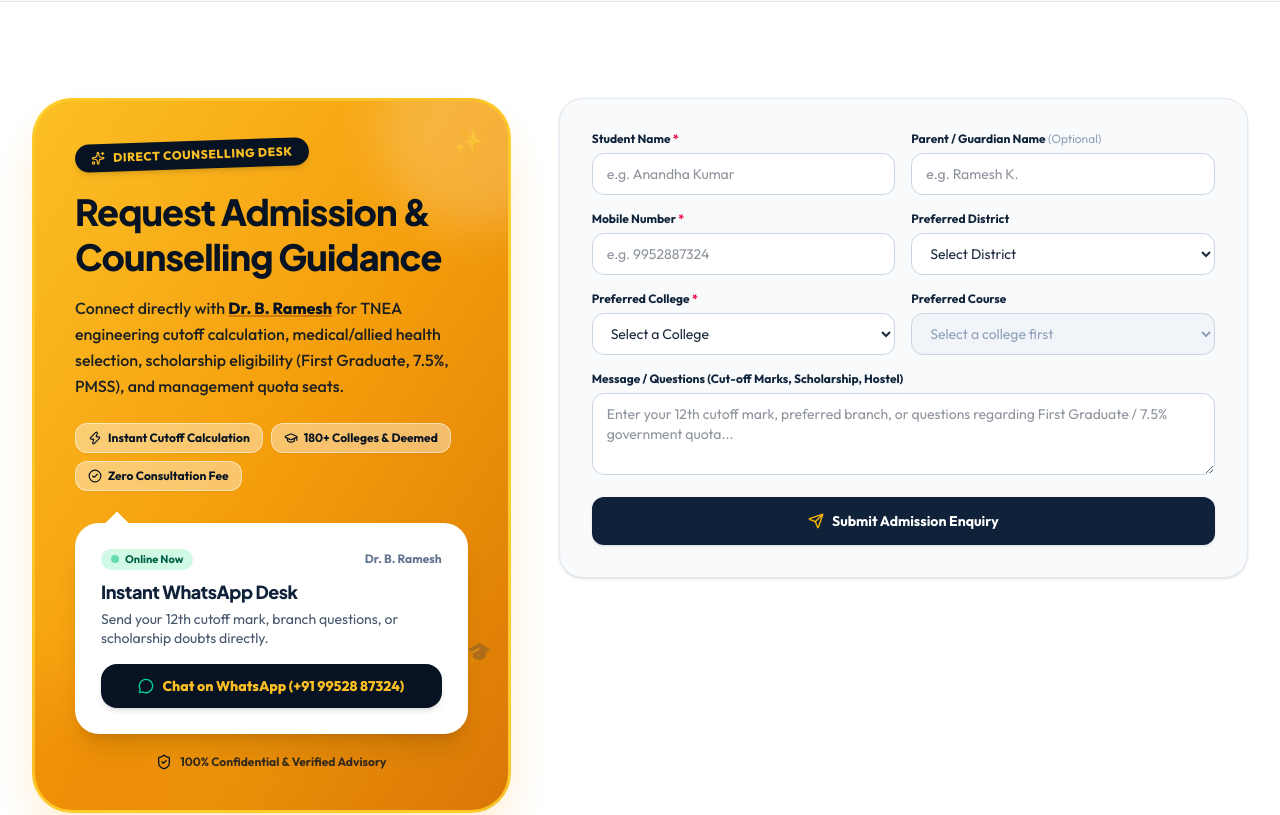
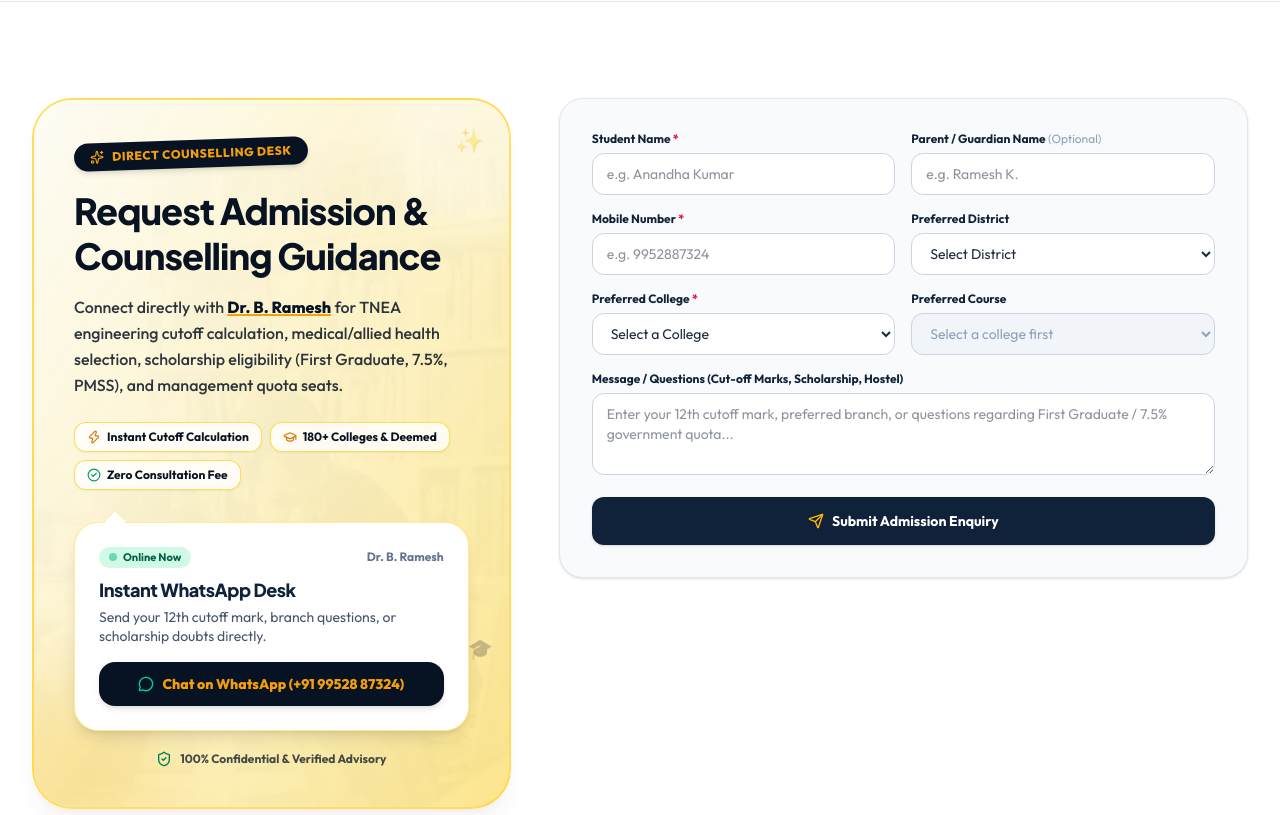
Before and after one commit to DevelUPsolutionz/college-apa, a React (Vite) app: page / in a window 1280 px wide. Shown: the part 5860-6675 px from the top of the page. Built offline with nearby package versions, Linux system fonts and the light colour scheme.

Commit message:
fix: soften enquiry yellow card to elegant light amber with student background image overlay

```diff
--- a/src/components/AdmissionEnquirySection.tsx
+++ b/src/components/AdmissionEnquirySection.tsx
@@ -124,27 +124,37 @@ export function AdmissionEnquirySection({
     >
       <div className="mx-auto max-w-7xl px-4 sm:px-6 lg:px-8">
         <div className="grid gap-10 lg:grid-cols-12 lg:gap-12">
-          {/* Left Context Column: Funky & Eye-Catching Golden-Yellow Card (Matching Logo APA Yellow) */}
-          <div className="relative overflow-hidden rounded-[2.5rem] bg-gradient-to-br from-[#FBBF24] via-[#F59E0B] to-[#D97706] p-7 sm:p-9 lg:p-10 text-[#071322] shadow-2xl shadow-amber-500/25 border-3 border-amber-300/80 flex flex-col justify-between lg:col-span-5">
+          {/* Left Context Column: Elegant Light Golden-Yellow Card with Campus Image Background */}
+          <div className="relative overflow-hidden rounded-[2.5rem] bg-gradient-to-br from-[#FFFDF5] via-[#FEF3C7] to-[#FDE68A] p-7 sm:p-9 lg:p-10 text-[#071322] shadow-xl shadow-amber-900/5 border-2 border-amber-300/70 flex flex-col justify-between lg:col-span-5">
+            {/* Background Image with Soft Light-Golden Overlay */}
+            <div className="absolute inset-0 z-0">
+              <img
+                src="/hero-students.jpg"
+                alt="Students admission guidance background"
+                className="h-full w-full object-cover object-center opacity-20 filter grayscale mix-blend-multiply"
+              />
+              <div className="absolute inset-0 bg-gradient-to-br from-[#FFFDF5]/92 via-[#FEF3C7]/85 to-[#FDE68A]/80" />
+            </div>
+
             {/* Playful background doodles & organic shapes */}
             <div
-              className="pointer-events-none absolute -top-16 -right-16 h-48 w-48 rounded-full bg-white/20 blur-xl"
+              className="pointer-events-none absolute -top-16 -right-16 h-48 w-48 rounded-full bg-white/40 blur-xl"
               aria-hidden="true"
             />
             <div
-              className="pointer-events-none absolute -bottom-16 -left-16 h-48 w-48 rounded-full bg-amber-600/30 blur-2xl"
+              className="pointer-events-none absolute -bottom-16 -left-16 h-48 w-48 rounded-full bg-amber-400/20 blur-2xl"
               aria-hidden="true"
             />
 
             {/* Playful floating sparkles */}
             <div
-              className="pointer-events-none absolute top-6 right-6 opacity-40 select-none text-2xl"
+              className="pointer-events-none absolute top-6 right-6 opacity-40 select-none text-2xl z-10"
               aria-hidden="true"
             >
               ✨
             </div>
             <div
-              className="pointer-events-none absolute bottom-36 right-4 opacity-30 select-none text-xl"
+              className="pointer-events-none absolute bottom-36 right-4 opacity-30 select-none text-xl z-10"
               aria-hidden="true"
             >
               🎓
@@ -152,8 +162,8 @@ export function AdmissionEnquirySection({
 
             <div className="relative z-10">
               {/* Tilted Sticker Pill Badge */}
-              <div className="inline-flex -rotate-2 transform items-center gap-2 rounded-full bg-[#071322] px-4 py-1.5 text-xs font-black tracking-wider text-[#FBBF24] shadow-md transition-transform hover:rotate-0">
-                <Sparkles className="h-3.5 w-3.5 text-[#FBBF24]" />
+              <div className="inline-flex -rotate-2 transform items-center gap-2 rounded-full bg-[#071322] px-4 py-1.5 text-xs font-black tracking-wider text-[#F59E0B] shadow-md transition-transform hover:rotate-0">
+                <Sparkles className="h-3.5 w-3.5 text-[#F59E0B]" />
                 <span>DIRECT COUNSELLING DESK</span>
               </div>
 
@@ -163,36 +173,36 @@ export function AdmissionEnquirySection({
               </h2>
 
               {/* Subtitle / Paragraph */}
-              <p className="mt-4 text-base font-medium leading-relaxed text-[#071322]/90">
-                Connect directly with <strong className="font-black text-[#071322] underline decoration-amber-800/40 decoration-2">Dr. B. Ramesh</strong> for TNEA engineering cutoff calculation, medical/allied health selection, scholarship eligibility (First Graduate, 7.5%, PMSS), and management quota seats.
+              <p className="mt-4 text-base font-medium leading-relaxed text-[#071322]/85">
+                Connect directly with <strong className="font-black text-[#071322] underline decoration-[#F59E0B] decoration-2">Dr. B. Ramesh</strong> for TNEA engineering cutoff calculation, medical/allied health selection, scholarship eligibility (First Graduate, 7.5%, PMSS), and management quota seats.
               </p>
 
               {/* 3 Funky Feature Badges / Chips */}
               <div className="mt-6 flex flex-wrap gap-2">
-                <span className="inline-flex items-center gap-1.5 rounded-xl bg-white/40 backdrop-blur-xs px-3 py-1.5 text-xs font-bold text-[#071322] border border-white/50 shadow-xs">
-                  <Zap className="h-3.5 w-3.5 text-[#071322]" />
+                <span className="inline-flex items-center gap-1.5 rounded-xl bg-white/80 backdrop-blur-xs px-3 py-1.5 text-xs font-bold text-[#071322] border border-amber-300/80 shadow-xs">
+                  <Zap className="h-3.5 w-3.5 text-[#D97706]" />
                   Instant Cutoff Calculation
                 </span>
-                <span className="inline-flex items-center gap-1.5 rounded-xl bg-white/40 backdrop-blur-xs px-3 py-1.5 text-xs font-bold text-[#071322] border border-white/50 shadow-xs">
-                  <GraduationCap className="h-3.5 w-3.5 text-[#071322]" />
+                <span className="inline-flex items-center gap-1.5 rounded-xl bg-white/80 backdrop-blur-xs px-3 py-1.5 text-xs font-bold text-[#071322] border border-amber-300/80 shadow-xs">
+                  <GraduationCap className="h-3.5 w-3.5 text-[#D97706]" />
                   180+ Colleges &amp; Deemed
                 </span>
-                <span className="inline-flex items-center gap-1.5 rounded-xl bg-white/40 backdrop-blur-xs px-3 py-1.5 text-xs font-bold text-[#071322] border border-white/50 shadow-xs">
-                  <CheckCircle2 className="h-3.5 w-3.5 text-[#071322]" />
+                <span className="inline-flex items-center gap-1.5 rounded-xl bg-white/80 backdrop-blur-xs px-3 py-1.5 text-xs font-bold text-[#071322] border border-amber-300/80 shadow-xs">
+                  <CheckCircle2 className="h-3.5 w-3.5 text-emerald-600" />
                   Zero Consultation Fee
                 </span>
               </div>
 
               {/* Selected Course summary pill (if prefilled) */}
               {selectedCollege && selectedCourse && (
-                <div className="mt-5 rounded-2xl border-2 border-dashed border-[#071322]/30 bg-white/80 p-4 backdrop-blur-xs">
-                  <p className="text-[11px] font-black tracking-wider text-[#071322]/70 uppercase">
+                <div className="mt-5 rounded-2xl border-2 border-dashed border-amber-400/80 bg-white/90 p-4 shadow-sm backdrop-blur-xs">
+                  <p className="text-[11px] font-black tracking-wider text-[#B45309] uppercase">
                     ⭐ Shortlisted for Direct Enquiry
                   </p>
                   <p className="font-display mt-0.5 text-sm font-bold text-[#071322]">
                     {selectedCourse.name}
                   </p>
-                  <p className="text-xs font-medium text-[#071322]/80">
+                  <p className="text-xs font-medium text-slate-600">
                     {selectedCollege.name} • {selectedCollege.district}
                   </p>
                 </div>
@@ -200,9 +210,9 @@ export function AdmissionEnquirySection({
             </div>
 
             {/* Direct WhatsApp Card with playful chat bubble styling */}
-            <div className="relative z-10 mt-8 rounded-3xl bg-white p-5 sm:p-6 shadow-xl border-2 border-white/90">
+            <div className="relative z-10 mt-8 rounded-3xl bg-white p-5 sm:p-6 shadow-lg border border-amber-200/80">
               {/* Cute chat tail indicator */}
-              <div className="absolute -top-2.5 left-8 h-4 w-4 rotate-45 bg-white border-t-2 border-l-2 border-white/90" />
+              <div className="absolute -top-2.5 left-8 h-4 w-4 rotate-45 bg-white border-t border-l border-amber-200/80" />
 
               <div className="flex items-center justify-between">
                 <span className="inline-flex items-center gap-1.5 rounded-full bg-emerald-100 px-2.5 py-0.5 text-[11px] font-bold text-emerald-800">
@@ -223,7 +233,7 @@ export function AdmissionEnquirySection({
                 href={buildWhatsAppUrl()}
                 target="_blank"
                 rel="noopener noreferrer"
-                className="mt-4 flex w-full items-center justify-center gap-2 rounded-2xl bg-[#071322] px-5 py-3 text-sm font-black text-[#FBBF24] shadow-md transition-all hover:bg-[#1A365D] hover:scale-[1.02]"
+                className="mt-4 flex w-full items-center justify-center gap-2 rounded-2xl bg-[#071322] px-5 py-3 text-sm font-black text-[#F59E0B] shadow-md transition-all hover:bg-[#1A365D] hover:scale-[1.02]"
               >
                 <MessageCircle className="h-4 w-4 text-emerald-400" />
                 <span>Chat on WhatsApp ({agencyConfig.whatsappDisplay})</span>
@@ -231,8 +241,8 @@ export function AdmissionEnquirySection({
             </div>
 
             {/* Bottom Guarantee */}
-            <div className="relative z-10 mt-5 flex items-center justify-center gap-2 text-xs font-bold text-[#071322]/80">
-              <ShieldCheck className="h-4 w-4 shrink-0 text-[#071322]" />
+            <div className="relative z-10 mt-5 flex items-center justify-center gap-2 text-xs font-bold text-[#071322]/75">
+              <ShieldCheck className="h-4 w-4 shrink-0 text-emerald-700" />
               <span>100% Confidential &amp; Verified Advisory</span>
             </div>
           </div>
```
